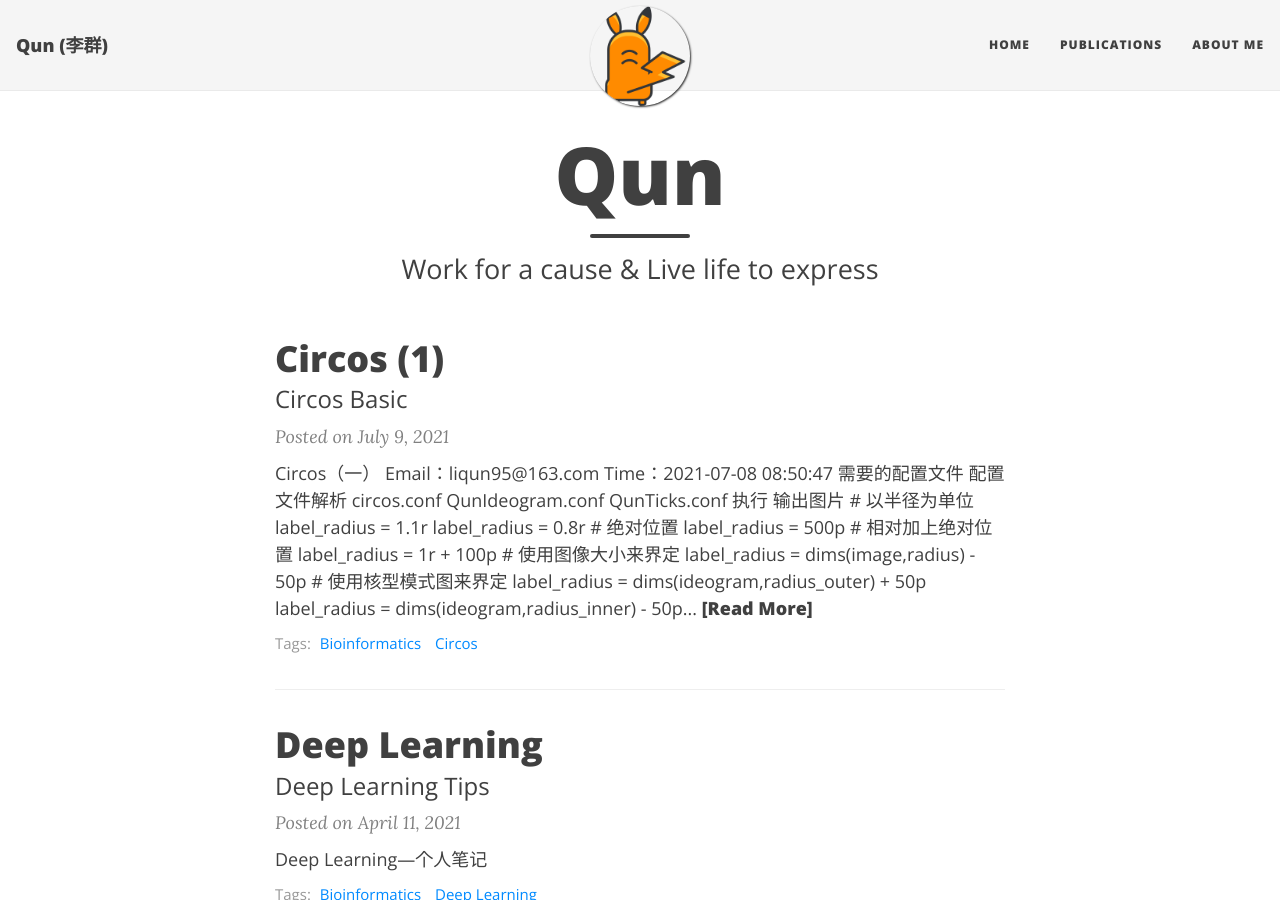
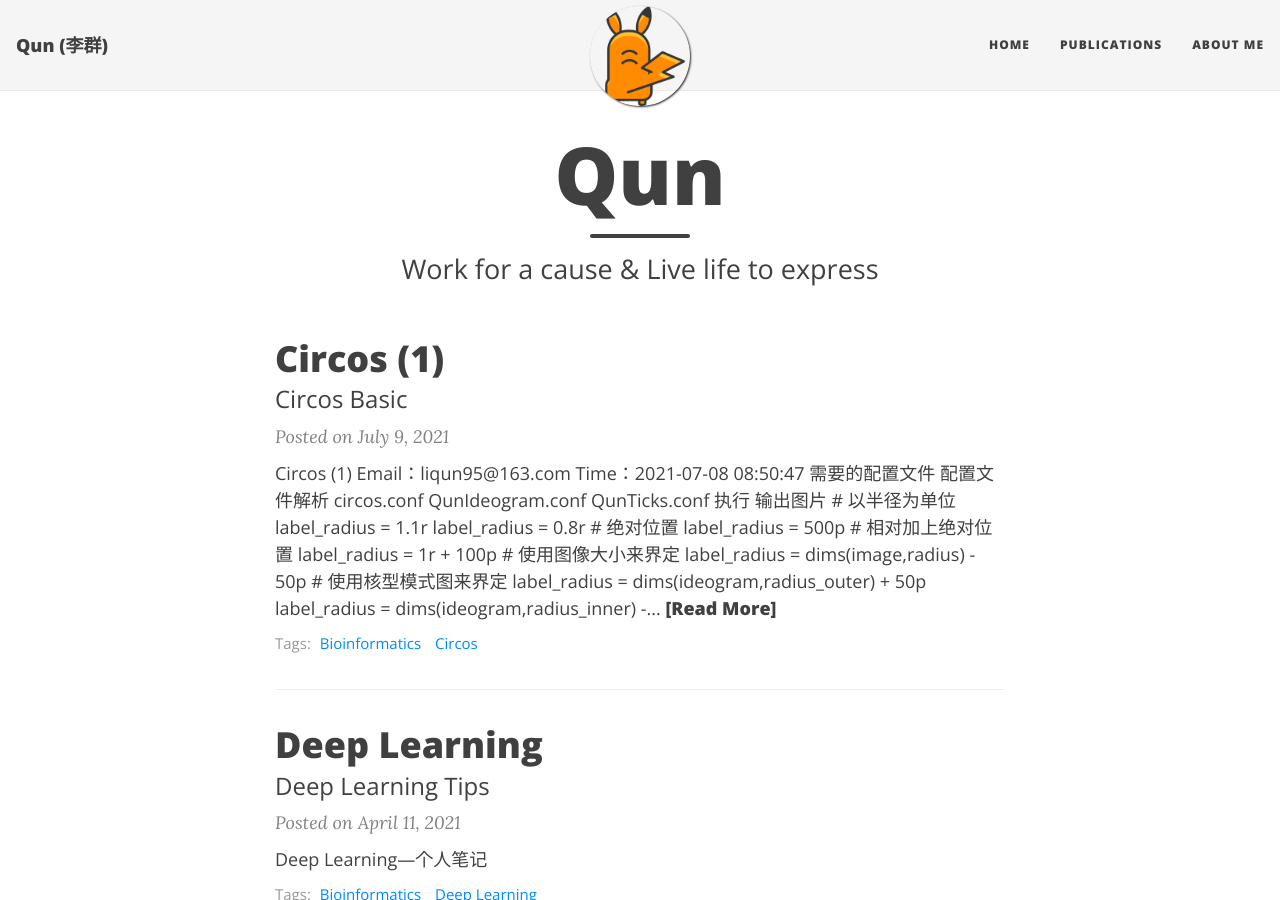
Before and after one commit to leequn/leequn.github.io, a Jekyll site: the page built from index.html, in a window 1280 px wide and 900 px high. Built offline with Jekyll 4.4.1, drawn with Linux system fonts in a browser that asks for light colours; nearby versions of some CDN libraries; the list of posts is cut into pages by our own code; comment, search, counter and statistics services are not loaded.

Commit message:
Update 2021-07-09-Circos-1.md

```diff
--- a/_posts/2021-07-09-Circos-1.md
+++ b/_posts/2021-07-09-Circos-1.md
@@ -8,7 +8,9 @@ tags: [Bioinformatics, Circos]
 comments: true
 ---
 
-# Circos（一）
+
+# Circos (1)
+
 
 > Email：liqun95@163.com
 >
```
